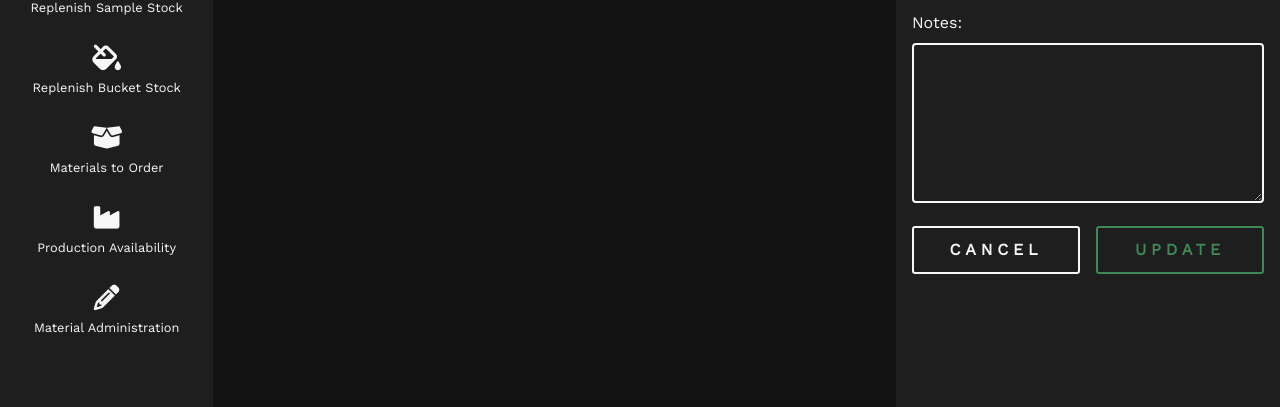
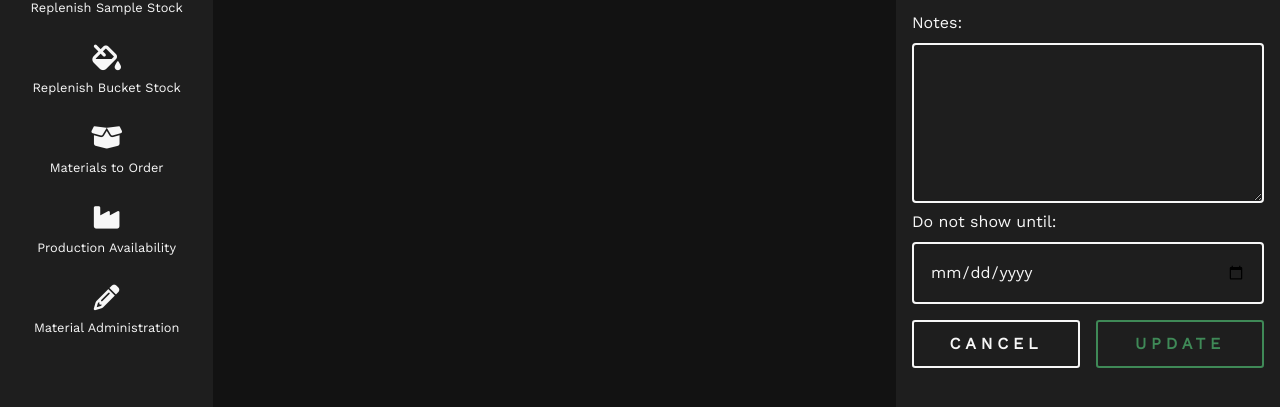
Before and after one commit to csbainbridge/rb-planning-systems-layout, a plain HTML site: page index.html in a window 1280 px wide. Shown: the part 181-588 px from the top of the page. Drawn offline with nearby package versions, Linux system fonts and the light colour scheme.

Commit message:
Updated modal styles

```diff
--- a/index.html
+++ b/index.html
@@ -241,6 +241,15 @@
                 color: #f7f7f7;
             }
 
+            .product-model__hide-until-input {
+                width: 100%;
+                background: #1E1E1E;
+                border: 2px solid #F7f7f7;
+                border-radius: .25rem;
+                padding: 1rem;
+                color: #F7f7f7
+            }
+
             .product-model__close {
                 position: absolute;
                 right: 0;
@@ -441,6 +450,8 @@
                 <section class="product-model__notes">
                     <label class="product-notes-label" for="product-notes">Notes:</label>
                     <textarea id="product-notes" class="product-model__notes-input"></textarea>
+                    <label class="product-notes-label" for="product-notes-hide-until">Do not show until:</label>
+                    <input id="product-notes-hide-until" class="product-model__hide-until-input" type="date">
                 </section>
                 <section class="product-model__actions">
                     <button class="fill-cancel btn-modal-cancel">Cancel</button>
```
